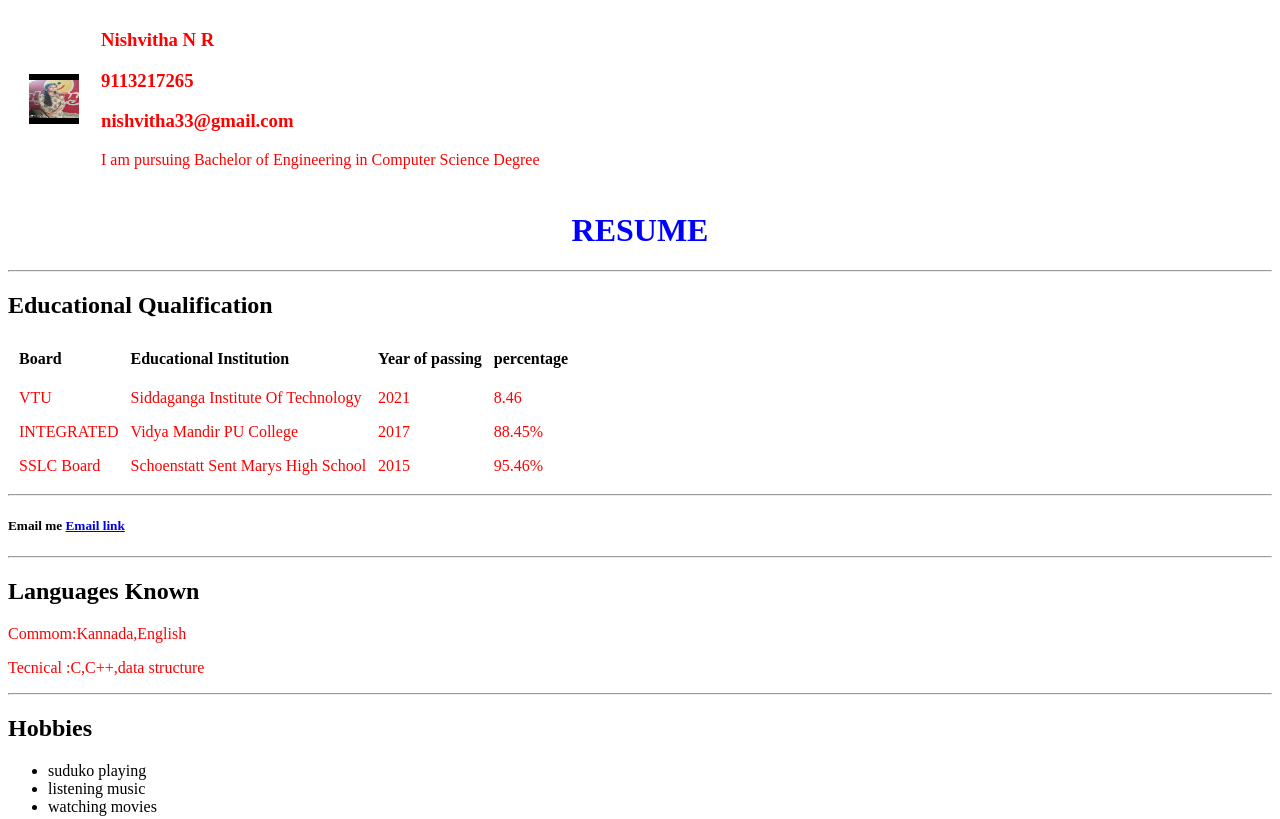
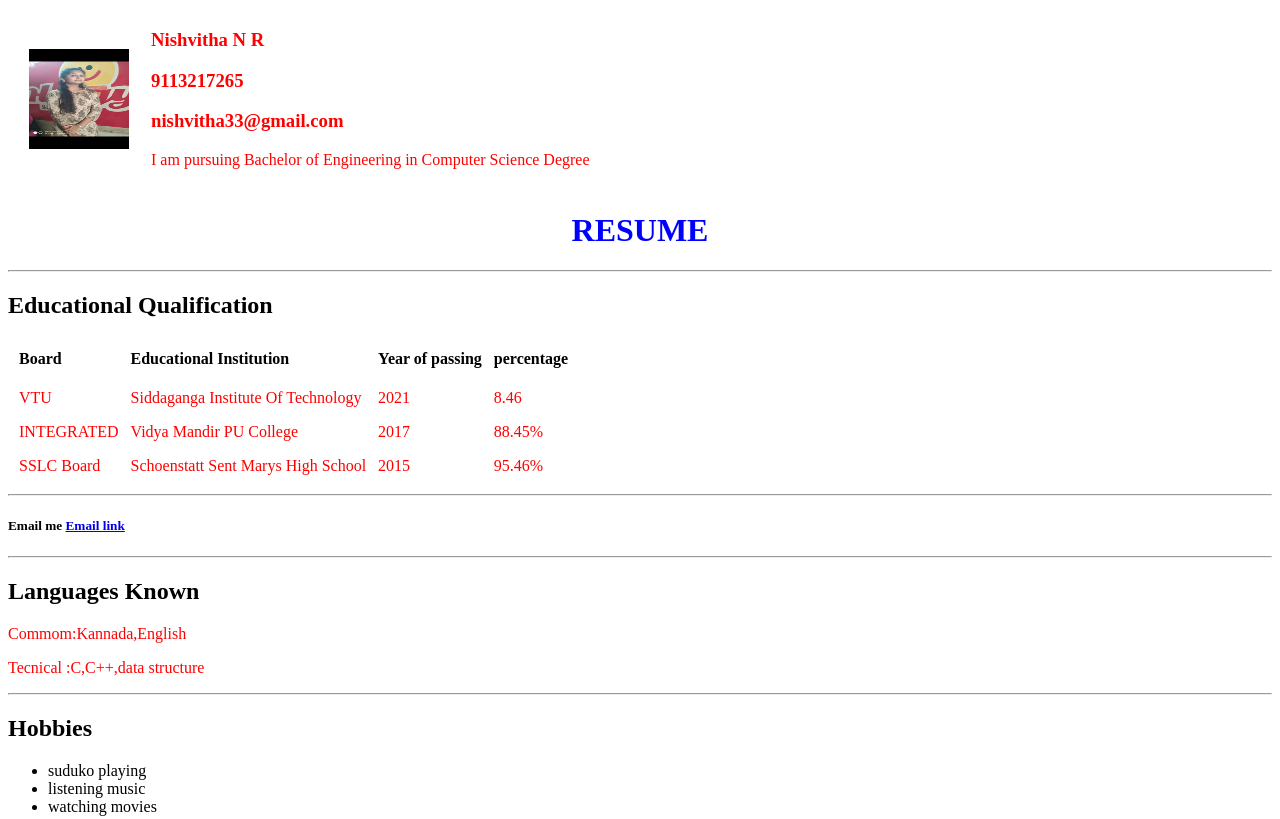
Before and after one commit to Nishvitha333/usingCssResume, a plain HTML site: page index.html in a window 1280 px wide. Shown: the top 819 px of the page. Drawn offline with Linux system fonts and the light colour scheme.

Commit message:
Update index.html

```diff
--- a/index.html
+++ b/index.html
@@ -3,7 +3,7 @@
 
 <head>
 <meta charset="utf-8">
-<title>RESUME</title>
+<title>usingCssResume</title>
 
 </head>
 <link rel="stylesheet" href="style.css" type="text/css">
@@ -16,7 +16,7 @@
 		<table cellspacing="20">
 		         <tr>
 				 <td>
-			            <img src="Screenshot_20190612_210747.JPG" alt="Nishvitha's profile photo"height="50" width="50">
+			            <img src="Screenshot_20190612_210747.JPG" alt="Nishvitha's profile photo" height="100" width="100">
 				 </td>
 
 				<td>
```
